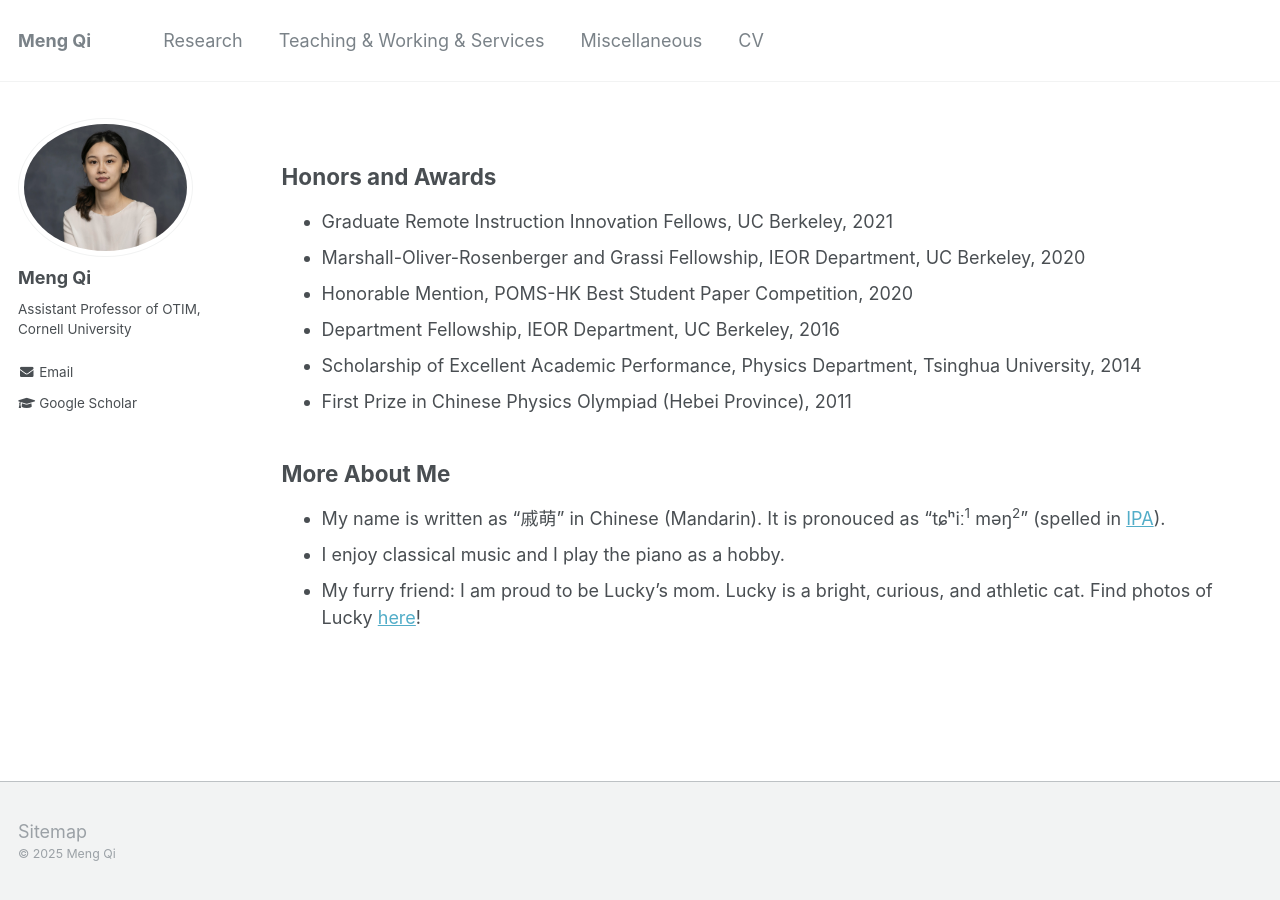
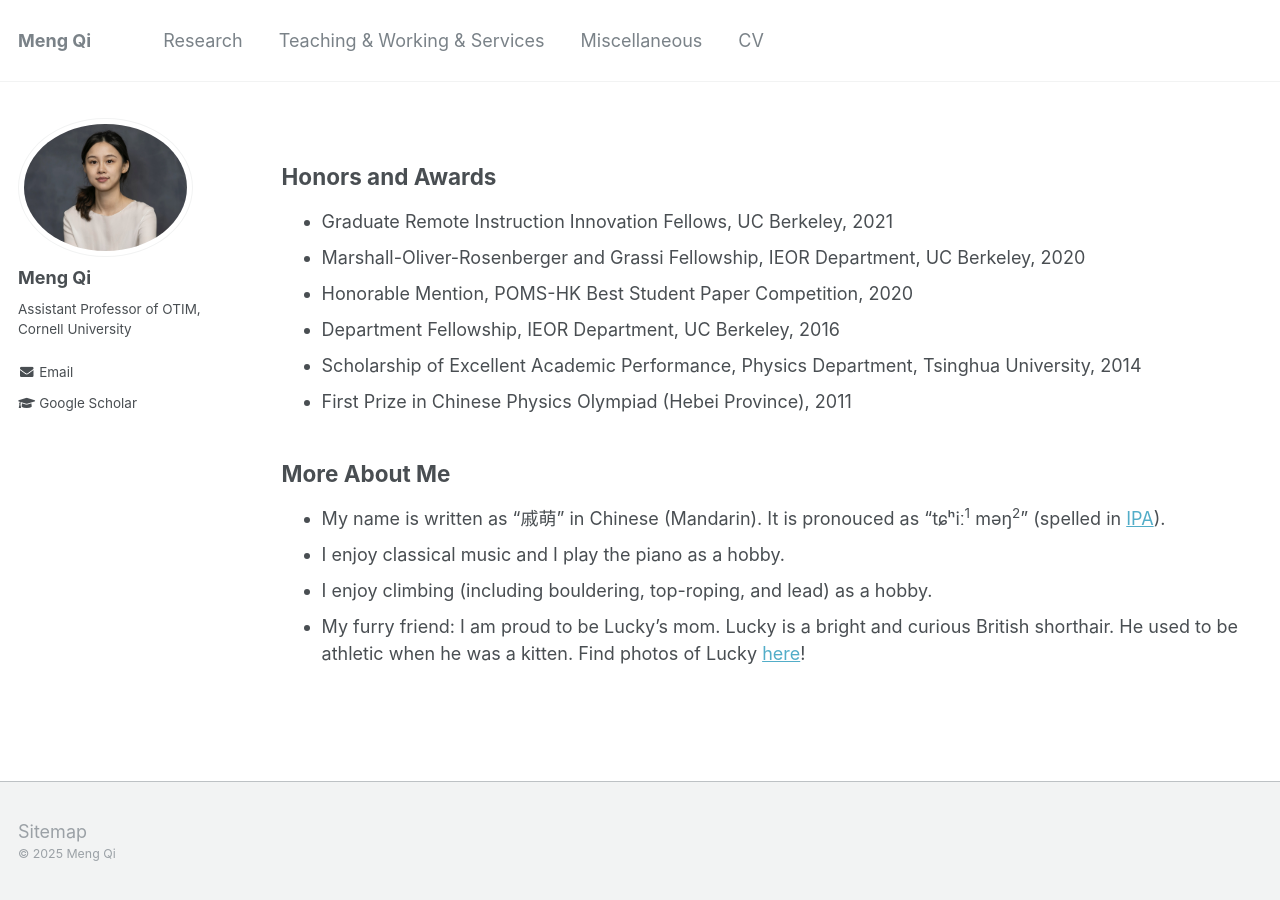
Before and after one commit to alicemengqi/site, a Jekyll site: the page built from _pages/markdown.md, in a window 1280 px wide. Built offline with Jekyll 4.4.1, drawn with Linux system fonts in a browser that asks for light colours.

Commit message:
Update markdown.md

```diff
--- a/_pages/markdown.md
+++ b/_pages/markdown.md
@@ -20,4 +20,5 @@ redirect_from:
 ## More About Me
 * My name is written as "戚萌" in Chinese (Mandarin). It is pronouced as "tɕʰiː<sup>1</sup> məŋ<sup>2</sup>" (spelled in [IPA](https://en.wikipedia.org/wiki/International_Phonetic_Alphabet)).
 * I enjoy classical music and I play the piano as a hobby.
-* My furry friend: I am proud to be Lucky's mom. Lucky is a bright, curious, and athletic cat. Find photos of Lucky [here](https://photos.app.goo.gl/LsRaEnvUXr2ppjaD6)!
+* I enjoy climbing (including bouldering, top-roping, and lead) as a hobby.
+* My furry friend: I am proud to be Lucky's mom. Lucky is a bright and curious British shorthair. He used to be athletic when he was a kitten. Find photos of Lucky [here](https://photos.app.goo.gl/LsRaEnvUXr2ppjaD6)!
```
